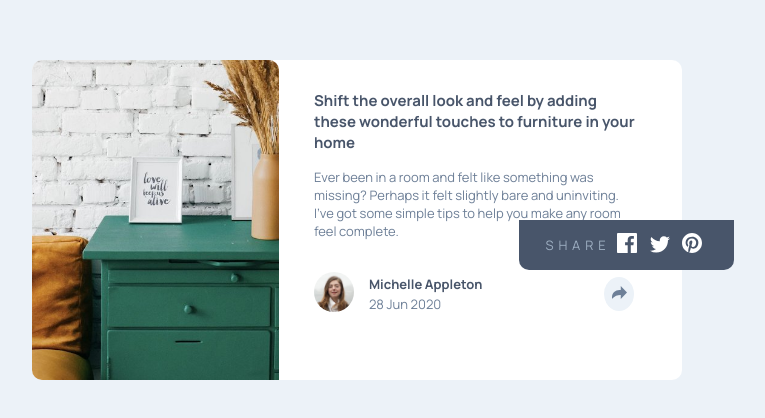
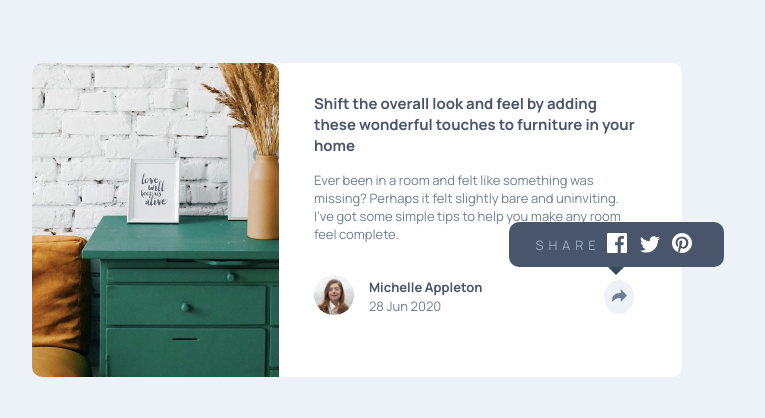
Before and after one commit to Obiwumma/article-preview, a plain HTML site: page index.html in a window 1536 px wide. Shown: the part 180-598 px from the top of the page, without its empty margins (411-1176 px from the left). Drawn offline with Linux system fonts and the light colour scheme.

Commit message:
Added bottom arrow o the tooltip

```diff
--- a/style.css
+++ b/style.css
@@ -126,15 +126,24 @@ body{
     display: flex;
     position: relative;
     bottom: 110px;
-    left: 240px;
+    left: 230px;
     flex-direction: row;
     padding: 0 25px;
     justify-content: space-evenly;
     align-items: center;
-    border-bottom-left-radius: 10px;
-    border-bottom-right-radius: 10px;
-    height: 50px;
+    border-radius: 10px;
+    height: 45px;
     width: 165px;
+  }
+  .hidden::after {
+    content: "";
+    position: absolute;
+    top: 100%; /* Places it below the tooltip */
+    left: 50%;
+    transform: translateX(-50%);
+    border-width: 8px;
+    border-style: solid;
+    border-color: #34495e transparent transparent transparent;
   }
   .item5{
     padding-left: 0px;
```
